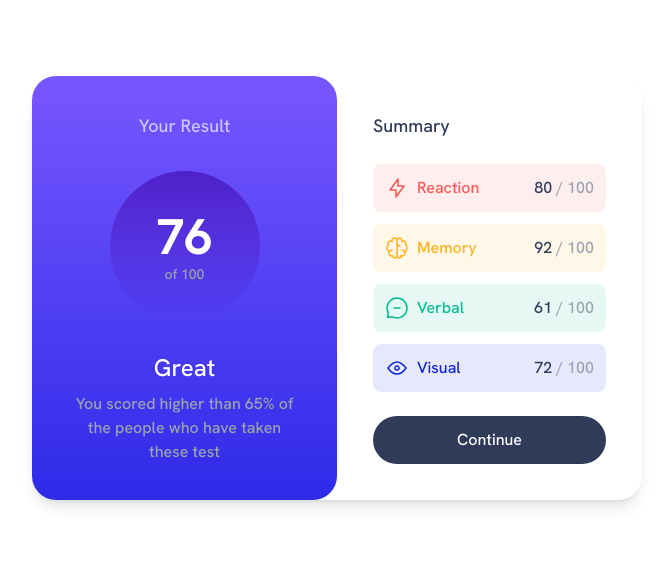
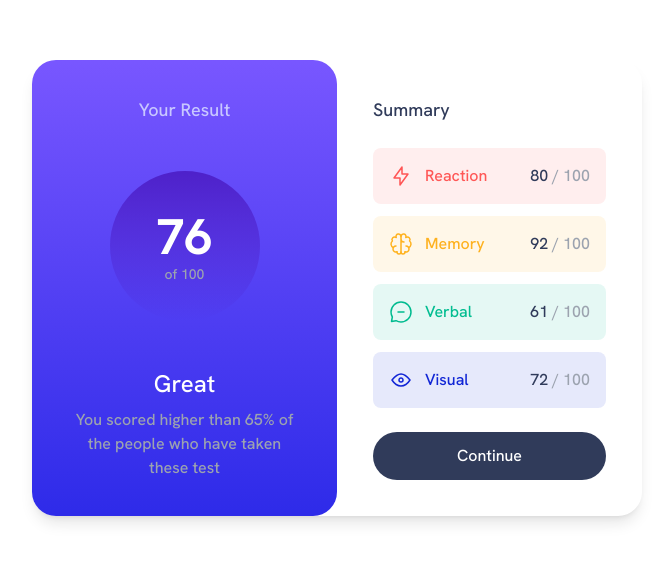
Before and after one commit to lucasfeklein/results-summary, a React (Vite) app: page / in a window 1280 px wide. Shown: the part 112-674 px from the top of the page, without its empty margins (303-974 px from the left). Built offline with nearby package versions, Linux system fonts and the light colour scheme.

Commit message:
finishes

```diff
--- a/src/components/Card.jsx
+++ b/src/components/Card.jsx
@@ -6,9 +6,9 @@ const Card = ({ icon, title, score }) => {
   return (
     <div
       style={{ backgroundColor: bgColor }}
-      className="flex justify-between p-3 rounded-lg"
+      className="flex justify-between p-4 rounded-lg"
     >
-      <div className="flex gap-2">
+      <div className="flex gap-3">
         <img src={icon} />
         <p style={{ color: color }}>{title}</p>
       </div>
```
